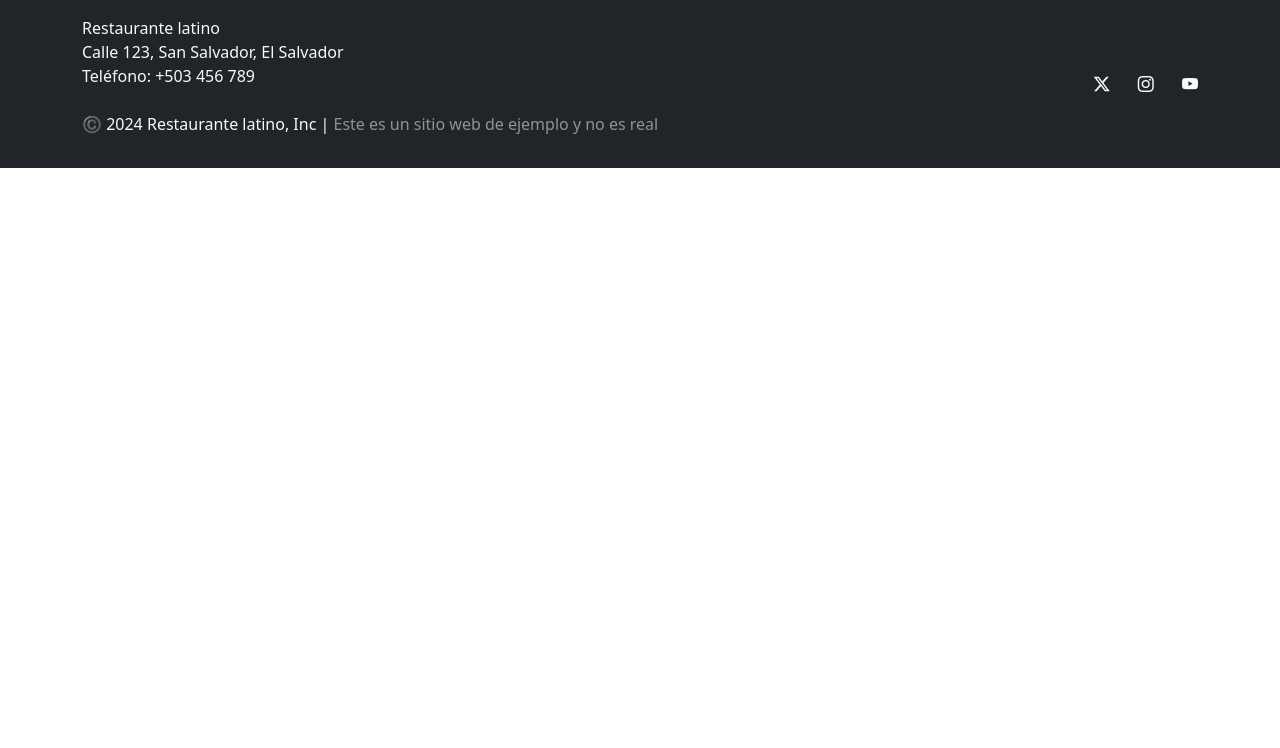
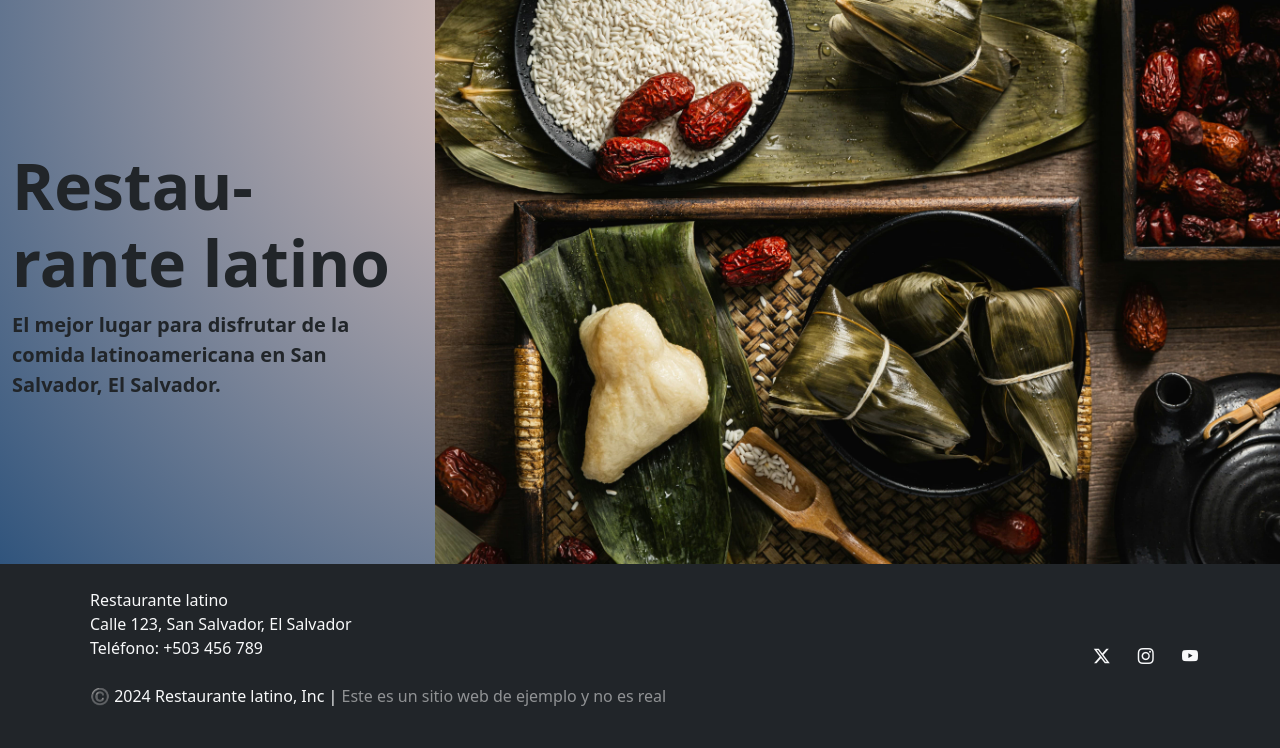
Before and after one commit to AlexReyesHuezo/restaurante-latino, a PHP site: page / in a window 1280 px wide. Shown: the part 56-804 px from the top of the page. Before the commit the page ends 224 px from the top, so only its background shows below. Run offline with PHP 8.4, Linux system fonts and the light colour scheme.

Commit message:
feat: add banner presentation and footer with padding and flex icons

```diff
--- a/index.php
+++ b/index.php
@@ -47,8 +47,18 @@
     </div>
   </nav>
 
-  <header>
-    <!-- place navbar here -->
+  <header class="overflow-x-hidden">
+    <section class="container-fluid p-0" id="banner">
+      <div class="row align-items-center" style="background: radial-gradient(circle at 50% 0%,#F8D5C6, #2E537C)">
+        <div class="col-md-4 text-center text-md-start p-4 text-break">
+            <h1 class="display-3 fw-bolder" style="overflow-wrap: break-word; hyphens: auto;">Restaurante latino</h1>
+          <p class="lead text-break fw-bold">El mejor lugar para disfrutar de la comida latinoamericana en San Salvador, El Salvador.</p>
+        </div>
+        <div class="col-md-8">
+          <img src="./image/banner.jpg" class="img-fluid" alt="Restaurante latino" />
+        </div>
+      </div>
+    </section>
   </header>
 
   <main>
@@ -57,7 +67,7 @@
 
   <footer class="bg-dark text-light py-3">
     <div class="container d-flex justify-content-between align-items-center">
-      <div>
+      <div class="p-2 me-4">
         <p class="m-0">Restaurante latino</p>
         <p class="m-0">Calle 123, San Salvador, El Salvador</p>
         <p class="m-0">Teléfono: +503 456 789</p>
@@ -67,7 +77,7 @@
             no es
             real</span></p>
       </div>
-      <div>
+      <div class="d-sm-d-flex justify-content-center align-items-center">
         <a class="text-light me-4" href="#"><i class="bi bi-twitter-x"></i></a>
         <a class="text-light me-4" href="#"><i class="bi bi-instagram"></i></a>
         <a class="text-light" href="#"><i class="bi bi-youtube"></i></a>
```
Also changed, not shown: image/banner.jpg (added).
